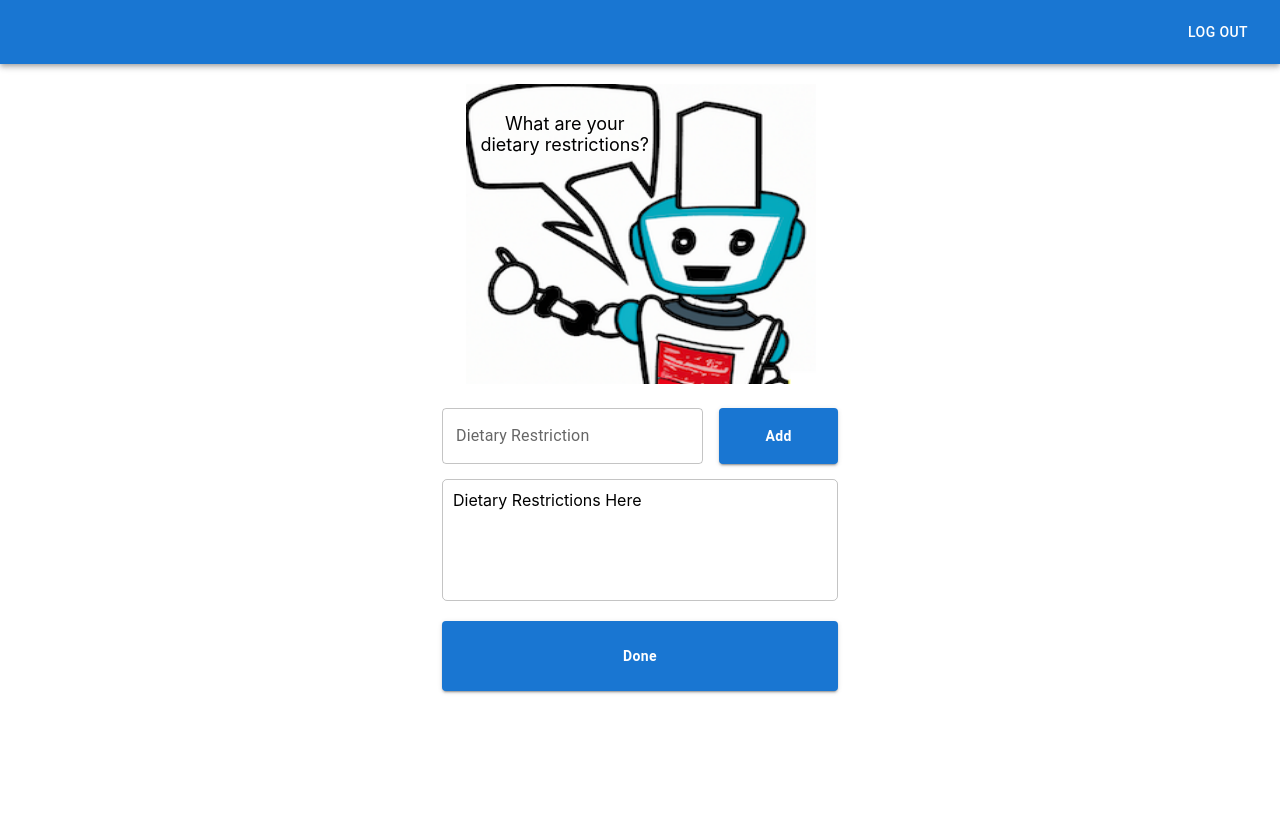
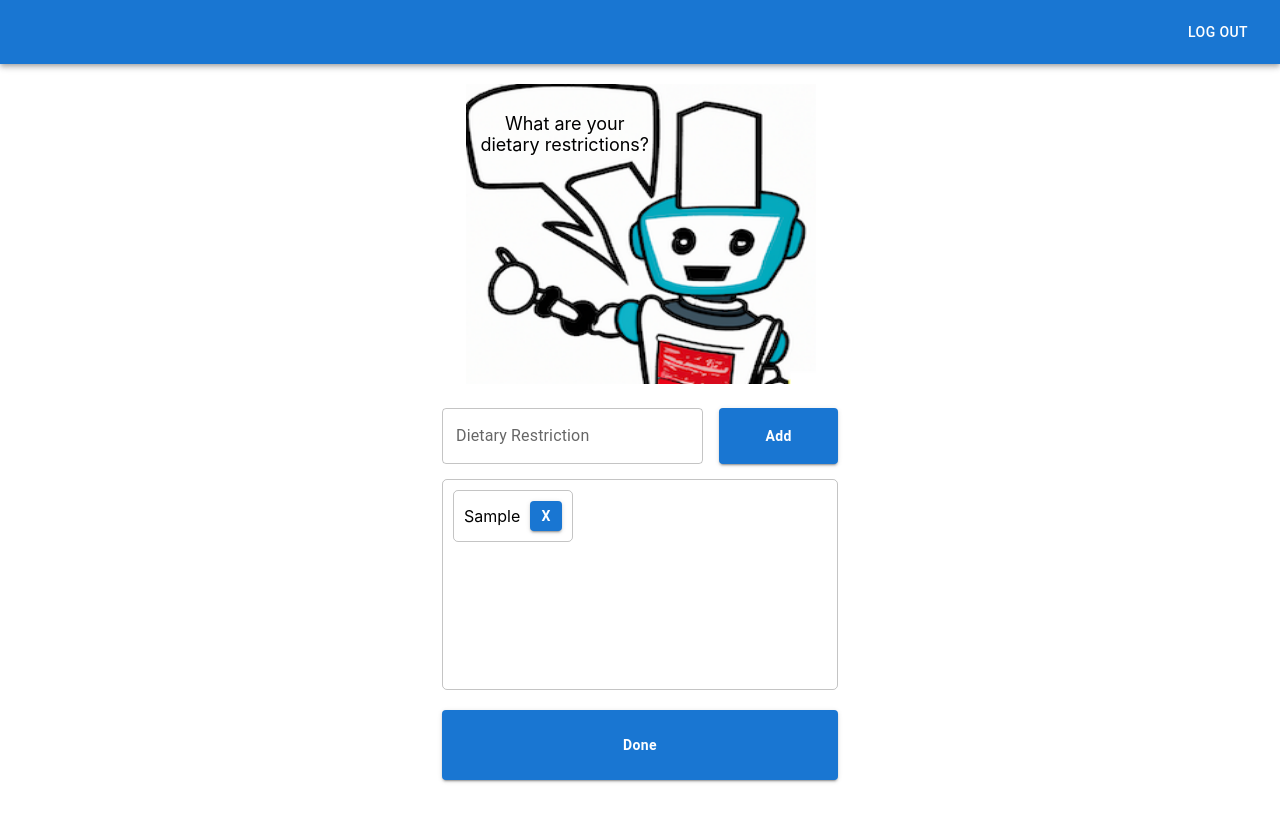
Before and after one commit to mstephenhunt/meal-recommender, a React (Create React App) app in the folder ui/: page /dietary-restrictions in a window 1280 px wide. Both pictures are taken after typing "Sample" into the empty fields and a click on the button "Add". Shown: the top 822 px of the page. After the commit the page ends 800 px from the top, so only its background shows below. Built offline with nearby package versions, Linux system fonts and the light colour scheme.

Commit message:
#25 hook up dietary restrictions (#27)
* show in list

* remove from list

```diff
--- /dev/null
+++ b/ui/src/components/DietaryRestrictions/DietaryRestrictionItem.tsx
@@ -0,0 +1,52 @@
+import React from "react";
+import Box from "@mui/material/Box";
+import Button from "@mui/material/Button";
+
+type DietaryRestrictionItemProps = {
+  dietaryRestriction: string;
+  onRemove: () => void;
+};
+
+export default function DietaryRestrictionItem(props: DietaryRestrictionItemProps) {
+  const { dietaryRestriction, onRemove } = props;
+
+  return (
+    <Box
+      key={dietaryRestriction}
+      sx={{
+        display: "flex",
+        flexDirection: "row",
+        alignItems: "center",
+        padding: "10px",
+        border: "1px solid",
+        borderColor: "rgba(0, 0, 0, 0.23)",
+        borderRadius: "5px",
+        marginBottom: "10px",
+        marginRight: "10px",
+      }}
+    >
+      <Box
+        sx={{
+          paddingRight: "10px",
+        }}
+      >
+        {dietaryRestriction}
+      </Box>
+      <Button
+        variant="contained"
+        color="primary"
+        sx={{
+          fontWeight: "bold",
+          textTransform: "none",
+          width: "20px",
+          minWidth: "20px",
+          minHeight: "20px",
+          height: "30px",
+        }}
+        onClick={onRemove}
+      >
+        X
+      </Button>
+    </Box>
+  );
+}
--- a/ui/src/components/DietaryRestrictions/DietaryRestrictionsPage.tsx
+++ b/ui/src/components/DietaryRestrictions/DietaryRestrictionsPage.tsx
@@ -5,6 +5,7 @@ import Container from "@mui/material/Container";
 import TextField from "@mui/material/TextField";
 import Button from "@mui/material/Button";
 import Box from "@mui/material/Box";
+import DietaryRestrictionItem from "./DietaryRestrictionItem";
 
 export default function DietaryRestrictionsPage() {
   const [currentDietaryRestriction, setCurrentDietaryRestriction] = useState("");
@@ -21,13 +22,25 @@ export default function DietaryRestrictionsPage() {
     }
   };
 
+  const handleRemoveDietaryRestriction = (index: number) => {
+    const updatedRestrictions = [...dietaryRestrictions];
+    updatedRestrictions.splice(index, 1);
+    setDietaryRestrictions(updatedRestrictions);
+  };
+
   return (
-    <div>
+    <div
+      style={{
+        height: "100vh",
+        display: "flex",
+        flexDirection: "column",
+      }}
+    >
       <MenuBar />
       <Container
         maxWidth="xs"
         style={{
-          height: "100vh",
+          height: "100%",
           display: "flex",
           flexDirection: "column",
         }}
@@ -67,7 +80,7 @@ export default function DietaryRestrictionsPage() {
         </Box>
         <Box
           sx={{
-            width: "auto%",
+            width: "auto",
             height: "auto",
             minHeight: "100px",
             marginTop: "15px",
@@ -75,9 +88,23 @@ export default function DietaryRestrictionsPage() {
             border: "1px solid",
             borderColor: "rgba(0, 0, 0, 0.23)",
             borderRadius: "5px",
+            flexGrow: 1,
           }}
         >
-          Dietary Restrictions Here
+        <Box
+          sx={{
+            display: "flex",
+            flexDirection: "row",
+            flexWrap: "wrap",
+          }}
+        >
+          {dietaryRestrictions.map((dietaryRestriction, index) => (
+            <DietaryRestrictionItem
+              dietaryRestriction={dietaryRestriction}
+              onRemove={() => handleRemoveDietaryRestriction(index)}
+            />
+          ))}
+        </Box>
         </Box>
         <Box
           sx={{
@@ -90,6 +117,7 @@ export default function DietaryRestrictionsPage() {
             color="primary"
             sx={{
               marginTop: "20px",
+              marginBottom: "20px",
               width: "100%",
               fontWeight: "bold",
               textTransform: "none" ,
--- a/ui/src/components/MainMenu/MainMenuPage.tsx
+++ b/ui/src/components/MainMenu/MainMenuPage.tsx
@@ -11,7 +11,7 @@ export default function MainMenuPage() {
       <Container
         maxWidth="xs"
         style={{
-          height: "100vh",
+          height: "100%",
           display: "flex",
           flexDirection: "column",
         }}
```
